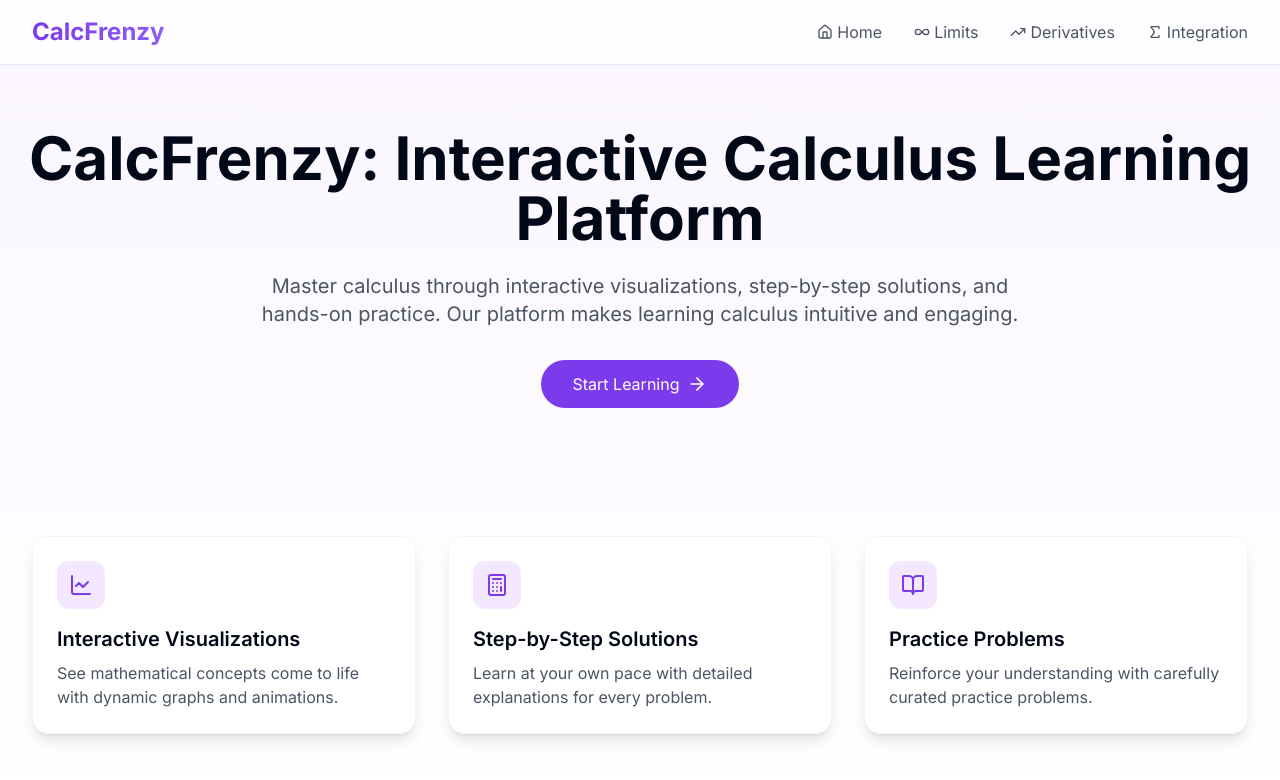
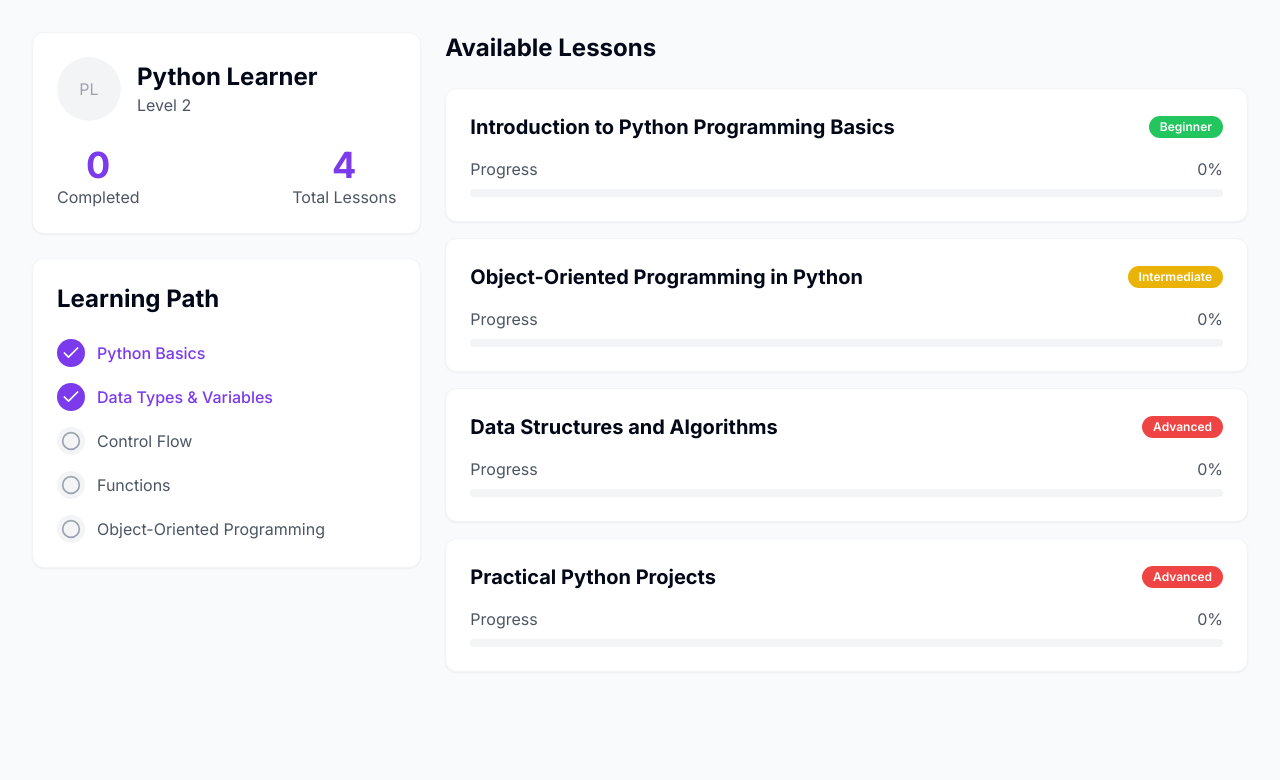
Before and after one commit to anamgiri/replicate-wizardry-kit, a React (Vite) app: page / in a window 1280 px wide. Shown: the top 780 px of the page. Built offline with nearby package versions, Linux system fonts and the light colour scheme.

Commit message:
Replicate existing project structure
This commit replicates the current project structure and files as specified in the prompt. All existing components, configurations, and assets have been included to maintain the original setup.
[skip gpt_engineer]

```diff
--- /dev/null
+++ b/src/components/LearningCard.tsx
@@ -0,0 +1,41 @@
+import { Progress } from "@/components/ui/progress";
+import { Badge } from "@/components/ui/badge";
+
+interface LearningCardProps {
+  title: string;
+  level: "Beginner" | "Intermediate" | "Advanced";
+  progress: number;
+}
+
+const LearningCard = ({ title, level, progress }: LearningCardProps) => {
+  const getLevelColor = (level: string) => {
+    switch (level) {
+      case "Beginner":
+        return "bg-green-500";
+      case "Intermediate":
+        return "bg-yellow-500";
+      case "Advanced":
+        return "bg-red-500";
+      default:
+        return "bg-gray-500";
+    }
+  };
+
+  return (
+    <div className="bg-white rounded-xl p-6 shadow-sm border border-gray-100 mb-4">
+      <div className="flex justify-between items-center mb-4">
+        <h3 className="text-xl font-bold">{title}</h3>
+        <Badge className={`${getLevelColor(level)} text-white`}>{level}</Badge>
+      </div>
+      <div>
+        <div className="flex justify-between mb-2">
+          <span className="text-gray-600">Progress</span>
+          <span className="text-gray-600">{progress}%</span>
+        </div>
+        <Progress value={progress} className="h-2 bg-gray-100" />
+      </div>
+    </div>
+  );
+};
+
+export default LearningCard;
--- /dev/null
+++ b/src/components/LearningPath.tsx
@@ -0,0 +1,43 @@
+import { Check, Circle } from "lucide-react";
+
+interface PathItem {
+  id: number;
+  title: string;
+  completed: boolean;
+}
+
+const LearningPath = () => {
+  const pathItems: PathItem[] = [
+    { id: 1, title: "Python Basics", completed: true },
+    { id: 2, title: "Data Types & Variables", completed: true },
+    { id: 3, title: "Control Flow", completed: false },
+    { id: 4, title: "Functions", completed: false },
+    { id: 5, title: "Object-Oriented Programming", completed: false },
+  ];
+
+  return (
+    <div className="bg-white rounded-xl p-6 shadow-sm border border-gray-100">
+      <h2 className="text-2xl font-bold mb-6">Learning Path</h2>
+      <div className="space-y-4">
+        {pathItems.map((item) => (
+          <div key={item.id} className="flex items-center gap-3">
+            {item.completed ? (
+              <div className="bg-primary text-white rounded-full p-1">
+                <Check className="w-5 h-5" />
+              </div>
+            ) : (
+              <div className="bg-gray-100 rounded-full p-1 text-gray-400">
+                <Circle className="w-5 h-5" />
+              </div>
+            )}
+            <span className={`${item.completed ? "text-primary font-medium" : "text-gray-600"}`}>
+              {item.title}
+            </span>
+          </div>
+        ))}
+      </div>
+    </div>
+  );
+};
+
+export default LearningPath;
--- a/src/components/Navbar.tsx
+++ b/src/components/Navbar.tsx
@@ -1,39 +1,17 @@
-import { Home, Infinity, TrendingUp, Sigma } from "lucide-react";
 import { Link } from "react-router-dom";
 
 const Navbar = () => {
   return (
-    <nav className="w-full bg-white/80 backdrop-blur-sm fixed top-0 z-50 border-b">
+    <nav className="w-full bg-white shadow-sm">
       <div className="max-w-7xl mx-auto px-4 sm:px-6 lg:px-8">
         <div className="flex justify-between h-16 items-center">
-          <div className="flex items-center">
-            <Link to="/" className="flex items-center space-x-2">
-              <span className="text-2xl font-bold bg-gradient-to-r from-primary to-secondary bg-clip-text text-transparent">
-                CalcFrenzy
-              </span>
-            </Link>
-          </div>
-
-          <div className="hidden md:flex items-center space-x-8">
-            <NavLink icon={<Home className="w-4 h-4" />} text="Home" to="/" />
-            <NavLink icon={<Infinity className="w-4 h-4" />} text="Limits" to="/limits" />
-            <NavLink icon={<TrendingUp className="w-4 h-4" />} text="Derivatives" to="/derivatives" />
-            <NavLink icon={<Sigma className="w-4 h-4" />} text="Integration" to="/integration" />
-          </div>
+          <Link to="/" className="text-xl font-bold text-primary">
+            Python Learning Platform
+          </Link>
         </div>
       </div>
     </nav>
   );
 };
 
-const NavLink = ({ icon, text, to }: { icon: React.ReactNode; text: string; to: string }) => (
-  <Link
-    to={to}
-    className="flex items-center space-x-1 text-gray-600 hover:text-primary transition-colors"
-  >
-    {icon}
-    <span>{text}</span>
-  </Link>
-);
-
 export default Navbar;
--- /dev/null
+++ b/src/components/UserProfile.tsx
@@ -0,0 +1,29 @@
+import { Avatar, AvatarFallback } from "@/components/ui/avatar";
+
+const UserProfile = () => {
+  return (
+    <div className="bg-white rounded-xl p-6 shadow-sm border border-gray-100 mb-6">
+      <div className="flex items-center gap-4 mb-6">
+        <Avatar className="w-16 h-16">
+          <AvatarFallback className="bg-gray-100 text-gray-400">PL</AvatarFallback>
+        </Avatar>
+        <div>
+          <h2 className="text-2xl font-bold">Python Learner</h2>
+          <p className="text-gray-600">Level 2</p>
+        </div>
+      </div>
+      <div className="flex justify-between text-center">
+        <div>
+          <p className="text-4xl font-bold text-primary">0</p>
+          <p className="text-gray-600">Completed</p>
+        </div>
+        <div>
+          <p className="text-4xl font-bold text-primary">4</p>
+          <p className="text-gray-600">Total Lessons</p>
+        </div>
+      </div>
+    </div>
+  );
+};
+
+export default UserProfile;
--- a/src/pages/Index.tsx
+++ b/src/pages/Index.tsx
@@ -1,40 +1,44 @@
-import Navbar from "@/components/Navbar";
-import Hero from "@/components/Hero";
-import FeatureCard from "@/components/FeatureCard";
-import { LineChart, Calculator, BookOpen } from "lucide-react";
+import UserProfile from "@/components/UserProfile";
+import LearningPath from "@/components/LearningPath";
+import LearningCard from "@/components/LearningCard";
 
 const Index = () => {
   return (
-    <div className="min-h-screen bg-gradient-to-b from-purple-50 to-white">
-      <Navbar />
-      <main>
-        <Hero />
+    <div className="min-h-screen bg-gray-50 py-8">
+      <div className="max-w-7xl mx-auto px-4 sm:px-6 lg:px-8">
+        <div className="grid grid-cols-1 md:grid-cols-3 gap-6">
+          <div className="md:col-span-1">
+            <UserProfile />
+            <LearningPath />
+          </div>
 
-        <div className="max-w-7xl mx-auto px-4 sm:px-6 lg:px-8 py-16">
-          <div className="grid grid-cols-1 md:grid-cols-3 gap-8">
-            <FeatureCard
-              icon={<LineChart className="w-6 h-6 text-primary" />}
-              title="Interactive Visualizations"
-              description="See mathematical concepts come to life with dynamic graphs and animations."
-              className="md:transform md:hover:-translate-y-1 transition-transform duration-300"
-            />
-            <FeatureCard
-              icon={<Calculator className="w-6 h-6 text-primary" />}
-              title="Step-by-Step Solutions"
-              description="Learn at your own pace with detailed explanations for every problem."
-              className="md:transform md:hover:-translate-y-1 transition-transform duration-300"
-              style={{ animationDelay: "0.1s" }}
-            />
-            <FeatureCard
-              icon={<BookOpen className="w-6 h-6 text-primary" />}
-              title="Practice Problems"
-              description="Reinforce your understanding with carefully curated practice problems."
-              className="md:transform md:hover:-translate-y-1 transition-transform duration-300"
-              style={{ animationDelay: "0.2s" }}
-            />
+          <div className="md:col-span-2">
+            <h2 className="text-2xl font-bold mb-6">Available Lessons</h2>
+            <div className="space-y-4">
+              <LearningCard
+                title="Introduction to Python Programming Basics"
+                level="Beginner"
+                progress={0}
+              />
+              <LearningCard
+                title="Object-Oriented Programming in Python"
+                level="Intermediate"
+                progress={0}
+              />
+              <LearningCard
+                title="Data Structures and Algorithms"
+                level="Advanced"
+                progress={0}
+              />
+              <LearningCard
+                title="Practical Python Projects"
+                level="Advanced"
+                progress={0}
+              />
+            </div>
           </div>
         </div>
-      </main>
+      </div>
     </div>
   );
 };
```
